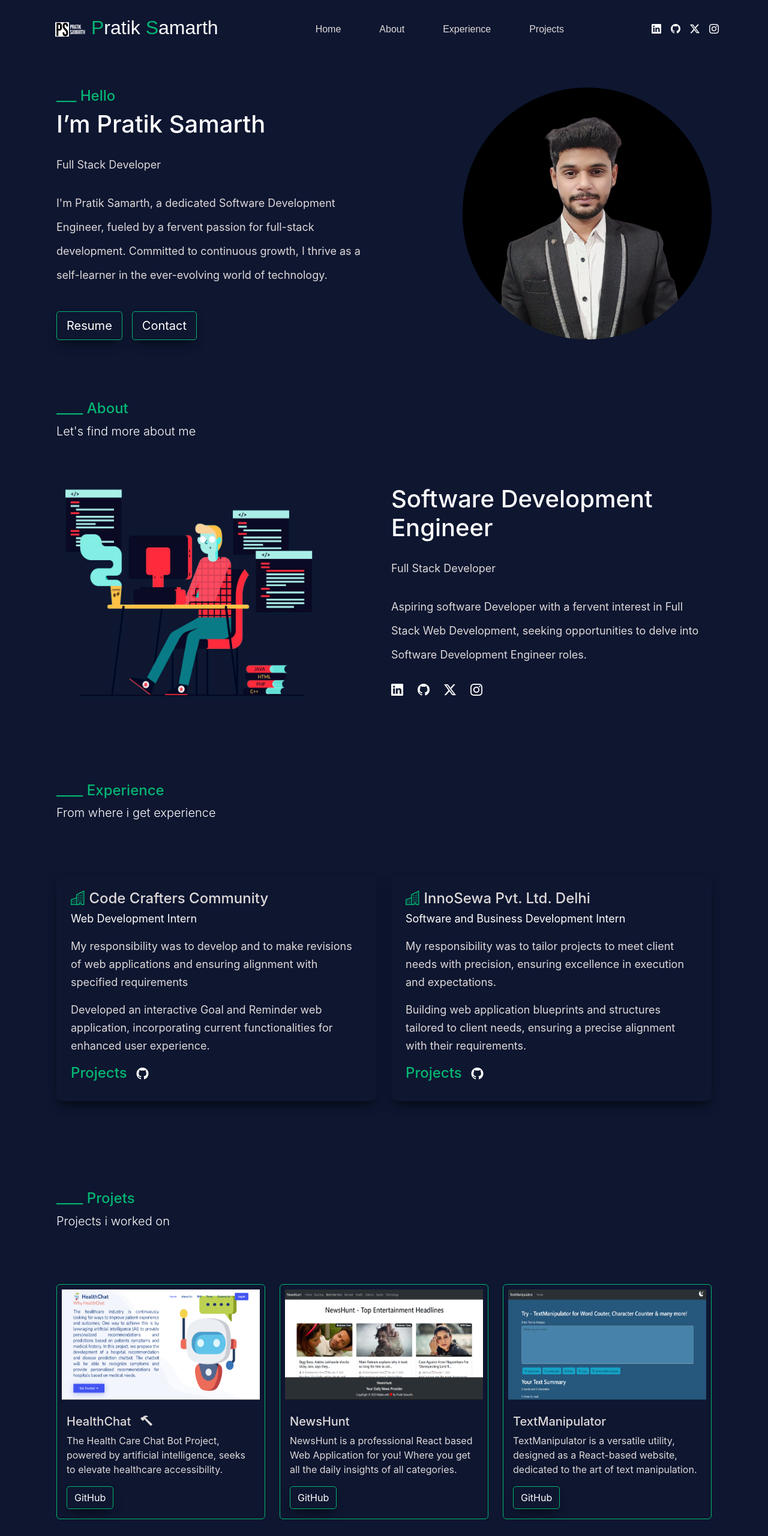
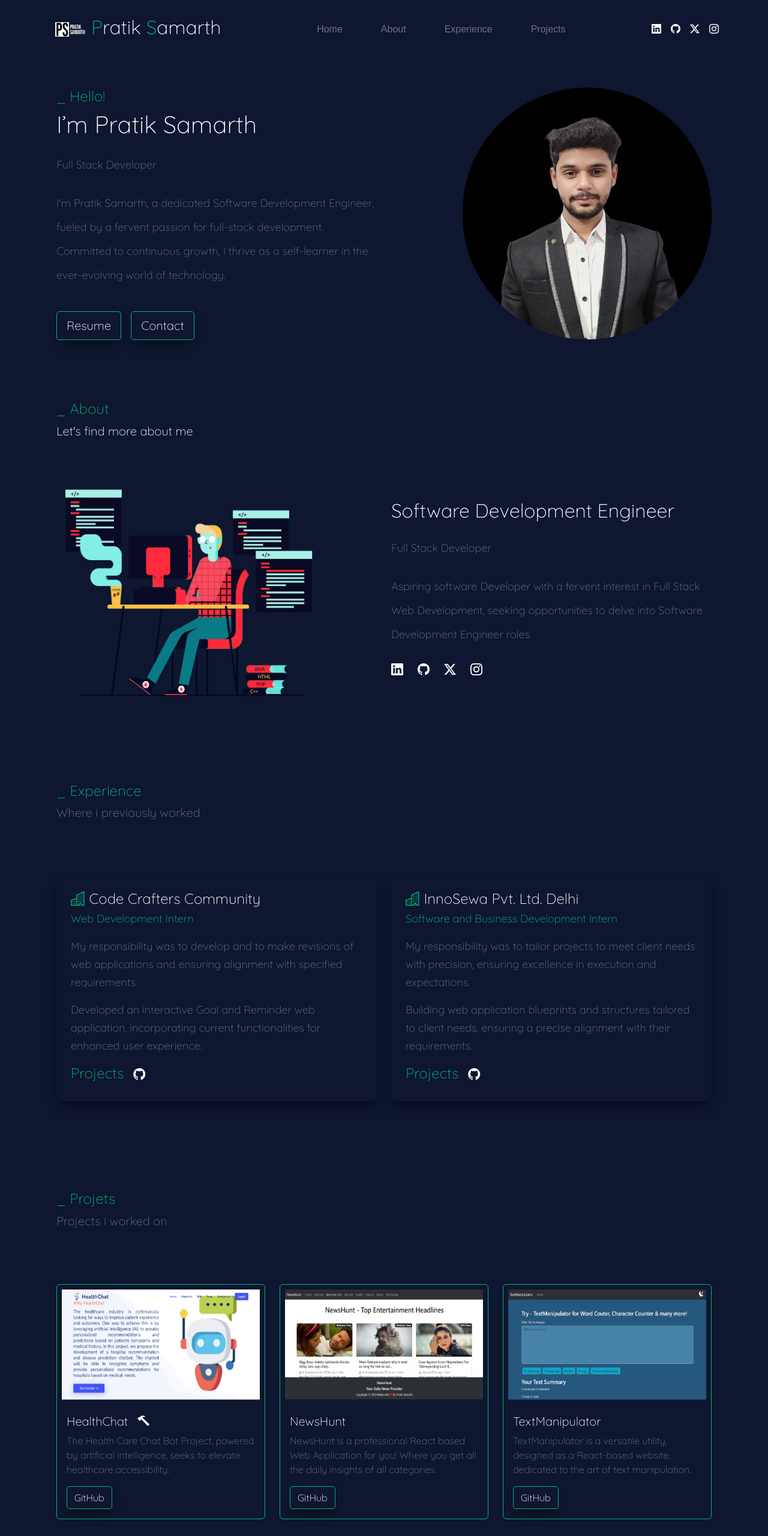
Before and after one commit to TRRIGE/Portfolio_React, a React (Create React App) app: page / in a window 1280 px wide. Shown: the top 2561 px of the page at 60% size. Built offline with nearby package versions, Linux system fonts and the light colour scheme.

Commit message:
Third Commit

```diff
--- a/public/index.html
+++ b/public/index.html
@@ -9,6 +9,9 @@
   <meta name="Pratik Samarth PortFolio" content="Pratik Samarth PortFolio For Full Stack Developer" />
   <link rel="apple-touch-icon" href="%PUBLIC_URL%/logo192.png" />
   <link rel="manifest" href="%PUBLIC_URL%/manifest.json" />
+  <link rel="preconnect" href="https://fonts.googleapis.com">
+  <link rel="preconnect" href="https://fonts.gstatic.com" crossorigin>
+  <link href="https://fonts.googleapis.com/css2?family=Quicksand:wght@300&display=swap" rel="stylesheet">
   <script src="./jQuery/jquery.js"></script>
   <script src="./jQuery/jquery.scrollUp.min.js"></script>
   <title>Pratik Samarth | Software Developer</title>
--- a/src/App.css
+++ b/src/App.css
@@ -1,9 +1,11 @@
 body {
   background-color: #0e1630;
-  font-family: -apple-system, BlinkMacSystemFont, 'Segoe UI', 'Roboto', 'Oxygen',
-  'Ubuntu', 'Cantarell', 'Fira Sans', 'Droid Sans', 'Helvetica Neue',
-  sans-serif;
-  color: white;
+  font-family: 'Quicksand', sans-serif;
+  color: #706e8e;
+}
+
+.navbar-brand{
+  font-family: 'Quicksand', sans-serif;
 }
 
 nav {
@@ -12,7 +14,7 @@ nav {
 }
 
 #navbarSupportedContent ul li a {
-  color: rgb(222, 217, 217);
+  color: #706e8e;
 }
 
 #navbarSupportedContent ul li a:hover {
@@ -101,7 +103,7 @@ i:hover {
 
 .homeBtn2:hover {
   padding-right: 24px;
-  background-color: #03b672;
+  background-color:#03b672;
   padding-left: 8px;
 }
 
@@ -112,7 +114,6 @@ i:hover {
 
 #content {
   font-size: large;
-  color: rgb(222, 217, 217);
   line-height: 40px;
 }
 
@@ -122,6 +123,7 @@ i:hover {
 
 #edit {
   margin-bottom: 50px;
+  color: white;
 }
 
 #edit2 {
@@ -130,7 +132,6 @@ i:hover {
 
 #content_small {
   font-size: large;
-  color: rgb(222, 217, 217);
   line-height: 30px;
   box-shadow: 0 10px 20px -6px rgba(0, 0, 0, .7);
   border-radius: 10px;
@@ -140,7 +141,7 @@ i:hover {
   background-color: #0e1630;
   border-color: #03b672;
   margin-bottom: 30px;
-  color: rgb(222, 217, 217);
+  color: #706e8e;
 }
 
 #cards:hover {
@@ -151,7 +152,6 @@ i:hover {
 
 .footer {
   font-size: large;
-  color: rgb(222, 217, 217);
   line-height: 25px;
 }
 
@@ -159,6 +159,15 @@ i:hover {
   color: #03b672;
   margin-right: 20px;
 }
+
+.footer i{
+  color:#706e8e;
+}
+
+.footer i:hover{
+  color:#03b672;
+}
+
 
 #success {
   color: #3AA3E7;
@@ -177,16 +186,16 @@ i:hover {
 }
 
 .form-control::placeholder {
-  color: grey;
+  color: #706e8e;
   opacity: 1;
 }
 
 .form-control:-ms-input-placeholder {
-  color: grey;
+  color: #706e8e;
 }
 
 .form-control::-ms-input-placeholder {
-  color: grey;
+  color: #706e8e;
 }
 
 #formButton:hover {
@@ -197,46 +206,39 @@ i:hover {
   .responsiveFooter {
     margin-top: 50px;
   }
-}
 
-@media (max-width: 576px) {
+  #navbarSupportedContent ul li a{
+    text-align: end;
+    margin-bottom: 8px;
+    margin-right: 10px;
+  }
+
+  .responsiveIcons{
+     display: none;
+  }
+
   .responsiveImage1 {
     height: 290px;
     width: 285px;
     margin-bottom: 40px;
-    margin-left: 50px;
+    order: 1;
   }
-}
 
-@media (max-width: 576px) {
   .responsiveImage2 {
-    width: 350px;
-    height: 355px;
-    margin-left: 20px;
+    width: 340px;
+    height: 345px;
   }
-}
 
-@media (max-width: 576px) {
   #responsiveOrder1 {
     order: 2;
     text-align: center;
   }
-}
 
-@media (max-width: 576px) {
-  #responsiveOrder2 {
-    order: 1;
-  }
-}
-
-@media (max-width: 576px) {
   #responsiveImage2 {
     text-align: center;
   }
-}
 
-@media (max-width: 576px) {
-  #responsiveContent{
+  #responsiveContent {
     margin-bottom: 40px;
   }
 }
--- a/src/components/Body.js
+++ b/src/components/Body.js
@@ -14,34 +14,34 @@ export default function Body() {
             <div className="container">
                 <div className="row mt-5">
                     <div className="col-lg-6" id="responsiveOrder1">
-                        <h4 style={{ color: '#03b672' }}>___ Hello</h4>
-                        <h1>I’m Pratik Samarth</h1>
+                        <h4 style={{ color: '#03b672' }}>_ Hello!</h4>
+                        <h1 className="text-white">I’m Pratik Samarth</h1>
                         <div id="content">
                             <p className="mt-4">Full Stack Developer</p>
                             <p className="mt-4">I'm Pratik Samarth, a dedicated Software Development Engineer, fueled by a fervent passion for full-stack development. Committed to continuous growth, I thrive as a self-learner in the ever-evolving world of technology.</p>
                         </div>
-                        <a href="Pratik Samarth.pdf" download={"Pratik Samarth.pdf"}><button type="button" className="btn text-white btn-lg mt-4 me-3 homeBtn" >Resume</button></a>
+                        <a href="Pratik Samarth.pdf" download={"Pratik Samarth.pdf"}><button type="button" className="btn text-white btn-lg mt-4 me-3 homeBtn">Resume</button></a>
                         <a href="#contact"><button type="button" className="btn text-white btn-lg mt-4 homeBtn">Contact</button></a>
                     </div>
-                    <div className="col-lg-6 text-lg-end text-md-center text-sm-center mt-sm-5 mt-lg-0 mt-md-5" id="responsiveOrder2">
+                    <div className="col-lg-6 text-lg-end text-md-center text-sm-center text-center mt-sm-5 mt-lg-0 mt-md-5">
                         <img src={profile} className="responsiveImage1" width={415} height={420} alt="..." style={{ borderRadius: "1000px" }} />
                     </div>
                 </div>
 
 
                 <div className="row section" id="about">
-                    <h4 style={{ color: '#03b672' }}>____ About</h4>
+                    <h4 style={{ color: '#03b672' }}>_ About</h4>
                     <p className="lead" id="edit">Let's find more about me</p>
-                    <div className="col-lg-6 text-md-center text-sm-center text-lg-start">
-                        <img src={about} className="rounded responsiveImage2" width={440} height={420} alt="..." />
+                    <div className="col-lg-6 text-md-center text-sm-center text-lg-start text-center">
+                        <img src={about} className="responsiveImage2" width={440} height={420} alt="..." />
                     </div>
                     <div className="col-lg-6" id="responsiveImage2">
-                        <h1 className="mt-4">Software Development Engineer</h1>
+                        <h2 className="mt-5 text-white">Software Development Engineer</h2>
                         <div id="content">
                             <p className="mt-4">Full Stack Developer</p>
                             <p className="mt-4">Aspiring software Developer with a fervent interest in Full Stack Web Development, seeking opportunities to delve into Software Development Engineer roles.</p>
                         </div>
-                        <div className="mt-4" id="icons">
+                        <div className="mt-4">
                             <a className="text-white me-4 fs-5" href="https://www.linkedin.com/in/pratik-samarth-ps/" target="_blank" rel="noreferrer"><i className="bi bi-linkedin"></i></a>
                             <a className="text-white me-4 fs-5" href="https://github.com/TRRIGE" target="_blank" rel="noreferrer"><i className="bi bi-github"></i></a>
                             <a className="text-white me-4 fs-5" href="https://twitter.com/PratikSamarth" target="_blank" rel="noreferrer"><i className="bi bi-twitter-x"></i></a>
@@ -52,13 +52,13 @@ export default function Body() {
 
 
                 <div className="row section" id="experience">
-                    <h4 style={{ color: '#03b672' }}>____ Experience</h4>
-                    <p className="lead" id="edit2">From where i get experience</p>
+                    <h4 style={{ color: '#03b672' }}>_ Experience</h4>
+                    <p className="lead" id="edit2">Where i previously worked</p>
                     <div className="col-lg-6 mb-md-5 mb-sm-5" id="responsiveContent">
                         <div className="p-4" id="content_small">
                             <div className="card-body">
-                                <h4 className="card-title"><i className="bi bi-buildings" style={{ color: '#03b672' }}></i> Code Crafters Community</h4>
-                                <p className="card-text mt-1 text-white">Web Development Intern</p>
+                                <h4 className="card-title text-white"><i className="bi bi-buildings" style={{ color: '#03b672' }}></i> Code Crafters Community</h4>
+                                <p className="card-text mt-1" style={{ color: '#03b672' }}>Web Development Intern</p>
                                 <p className="card-text mt-1">My responsibility was to develop and to make revisions of web applications and ensuring alignment with specified requirements</p>
                                 <p>Developed an interactive Goal and Reminder web application, incorporating current functionalities for enhanced user experience.</p>
                                 <h4 style={{ color: '#03b672' }}>Projects<a className="text-white fs-5 me-4" href="https://github.com/TRRIGE" target="_blank" rel="noreferrer"><i className="bi bi-github ms-3"></i></a></h4>
@@ -68,8 +68,8 @@ export default function Body() {
                     <div className="col-lg-6">
                         <div className="p-4" id="content_small">
                             <div className="card-body">
-                                <h4 className="card-title"><i className="bi bi-buildings" style={{ color: '#03b672' }}></i> InnoSewa Pvt. Ltd. Delhi</h4>
-                                <p className="card-text mt-1 text-white">Software and Business Development Intern</p>
+                                <h4 className="card-title text-white"><i className="bi bi-buildings" style={{ color: '#03b672' }}></i> InnoSewa Pvt. Ltd. Delhi</h4>
+                                <p className="card-text mt-1" style={{ color: '#03b672' }}>Software and Business Development Intern</p>
                                 <p className="card-text mt-1">My responsibility was to tailor projects to meet client needs with precision, ensuring excellence in execution and expectations.</p>
                                 <p>Building web application blueprints and structures tailored to client needs, ensuring a precise alignment with their requirements.</p>
                                 <h4 style={{ color: '#03b672' }}>Projects<a className="text-white fs-5 me-4" href="https://github.com/TRRIGE" target="_blank" rel="noreferrer"><i className="bi bi-github ms-3"></i></a></h4>
@@ -80,13 +80,13 @@ export default function Body() {
 
 
                 <div className="row section" id="project">
-                    <h4 style={{ color: '#03b672' }}>____ Projets</h4>
+                    <h4 style={{ color: '#03b672' }}>_ Projets</h4>
                     <p className="lead" id="edit2">Projects i worked on</p>
                     <div className="col-lg-4 col-md-6">
                         <div className="card" id="cards">
                             <img src={project1} width={60} height={200} className="rounded card-img-top p-2" alt="..." />
                             <div className="card-body">
-                                <h5 className="card-title">HealthChat<i className="bi bi-hammer ms-3"></i></h5>
+                                <h5 className="card-title text-white">HealthChat<i className="bi bi-hammer ms-3"></i></h5>
                                 <p className="card-text">The Health Care Chat Bot Project, powered by artificial intelligence, seeks to elevate healthcare accessibility.</p>
                                 <a href="https://github.com/TRRIGE/NewsHunt_React" target="_blank" rel="noreferrer"><button type="button" className="btn text-white btn-md homeBtn2">GitHub</button></a>
                             </div>
@@ -96,7 +96,7 @@ export default function Body() {
                         <div className="card" id="cards">
                             <img src={project2} width={60} height={200} className="rounded card-img-top p-2" alt="..." />
                             <div className="card-body">
-                                <h5 className="card-title">NewsHunt</h5>
+                                <h5 className="card-title text-white">NewsHunt</h5>
                                 <p className="card-text">NewsHunt is a professional React based Web Application for you! Where you get all the daily insights of all categories.</p>
                                 <a href="https://github.com/TRRIGE/NewsHunt_React" target="_blank" rel="noreferrer"><button type="button" className="btn text-white btn-md homeBtn2">GitHub</button></a>
                             </div>
@@ -106,7 +106,7 @@ export default function Body() {
                         <div className="card" id="cards">
                             <img src={project3} width={60} height={200} className="rounded card-img-top p-2" alt="..." />
                             <div className="card-body">
-                                <h5 className="card-title">TextManipulator</h5>
+                                <h5 className="card-title text-white">TextManipulator</h5>
                                 <p className="card-text">TextManipulator is a versatile utility, designed as a React-based website, dedicated to the art of text manipulation.</p>
                                 <a href="https://github.com/TRRIGE/TextManipulator_React" target="_blank" rel="noreferrer"><button type="button" className="btn text-white btn-md homeBtn2">GitHub</button></a>
                             </div>
@@ -116,7 +116,7 @@ export default function Body() {
                         <div className="card" id="cards">
                             <img src={project} width={60} height={200} className="rounded card-img-top p-2" alt="..." />
                             <div className="card-body">
-                                <h5 className="card-title">StockManager<i className="bi bi-hammer ms-3"></i></h5>
+                                <h5 className="card-title text-white">StockManager<i className="bi bi-hammer ms-3"></i></h5>
                                 <p className="card-text">Building a thorough Stock Management System, ensuring streamlined tracking and organization of inventory data.</p>
                                 <a href="https://github.com/TRRIGE/StockManager_Next" target="_blank" rel="noreferrer"><button type="button" className="btn text-white btn-md homeBtn2">GitHub</button></a>
                             </div>
@@ -126,7 +126,7 @@ export default function Body() {
                         <div className="card" id="cards">
                             <img src={project4} width={60} height={200} className="rounded card-img-top p-2" alt="..." />
                             <div className="card-body">
-                                <h5 className="card-title">Remainder</h5>
+                                <h5 className="card-title text-white">Remainder</h5>
                                 <p className="card-text">Remainder Web Application, solution designed to streamline and enhance your daily work management.</p>
                                 <a href="https://github.com/TRRIGE/Remainder_Next" target="_blank" rel="noreferrer"><button type="button" className="btn text-white btn-md homeBtn2">GitHub</button></a>
                             </div>
--- a/src/components/Header.js
+++ b/src/components/Header.js
@@ -6,9 +6,9 @@ export default function Header() {
         <>
             <nav className="navbar navbar-expand-lg p-1 sticky-top">
                 <div className="container">
-                    <a className="navbar-brand text-white fs-2" href="#"><img src={logo} height={80} width={70} alt="logo" /><span style={{ color: '#03b672' }}>P</span>ratik <span style={{ color: '#03b672' }}>S</span>amarth</a>
-                    <button className="navbar-toggler" style={{backgroundColor:"#03b672",color:"transparent"}} type="button" data-bs-toggle="collapse" data-bs-target="#navbarSupportedContent" aria-controls="navbarSupportedContent" aria-expanded="false" aria-label="Toggle navigation">
-                        <span className="navbar-toggler-icon"></span>
+                    <a className="navbar-brand text-white fs-2" href="#"><img src={logo} height={80} width={70} alt="logo" /><span style={{ color: '#03b672'}}>P</span>ratik <span style={{ color: '#03b672' }}>S</span>amarth</a>
+                    <button className="navbar-toggler" style={{ backgroundColor: "transparent", color: "transparent" }} type="button" data-bs-toggle="collapse" data-bs-target="#navbarSupportedContent" aria-controls="navbarSupportedContent" aria-expanded="false" aria-label="Toggle navigation">
+                        <span className="" role="button" ><i className="bi bi-list fs-2" aria-hidden="true" style={{color:"white"}}></i></span>
                     </button>
                     <div className="collapse navbar-collapse" id="navbarSupportedContent">
                         <ul className="navbar-nav mx-auto mb-2 mb-lg-0">
@@ -25,7 +25,7 @@ export default function Header() {
                                 <a className="nav-link" href="#project">Projects</a>
                             </li>
                         </ul>
-                        <div className="d-flex" id="icons">
+                        <div className='responsiveIcons'>
                             <a className="text-white me-3" href="https://www.linkedin.com/in/pratik-samarth-ps/" target="_blank" rel="noreferrer"><i className="bi bi-linkedin"></i></a>
                             <a className="text-white me-3" href="https://github.com/TRRIGE" target="_blank" rel="noreferrer"><i className="bi bi-github"></i></a>
                             <a className="text-white me-3" href="https://twitter.com/PratikSamarth" target="_blank" rel="noreferrer"><i className="bi bi-twitter-x"></i></a>
```
Also changed, not shown: src/components/Footer.js (+6 -6 lines).
